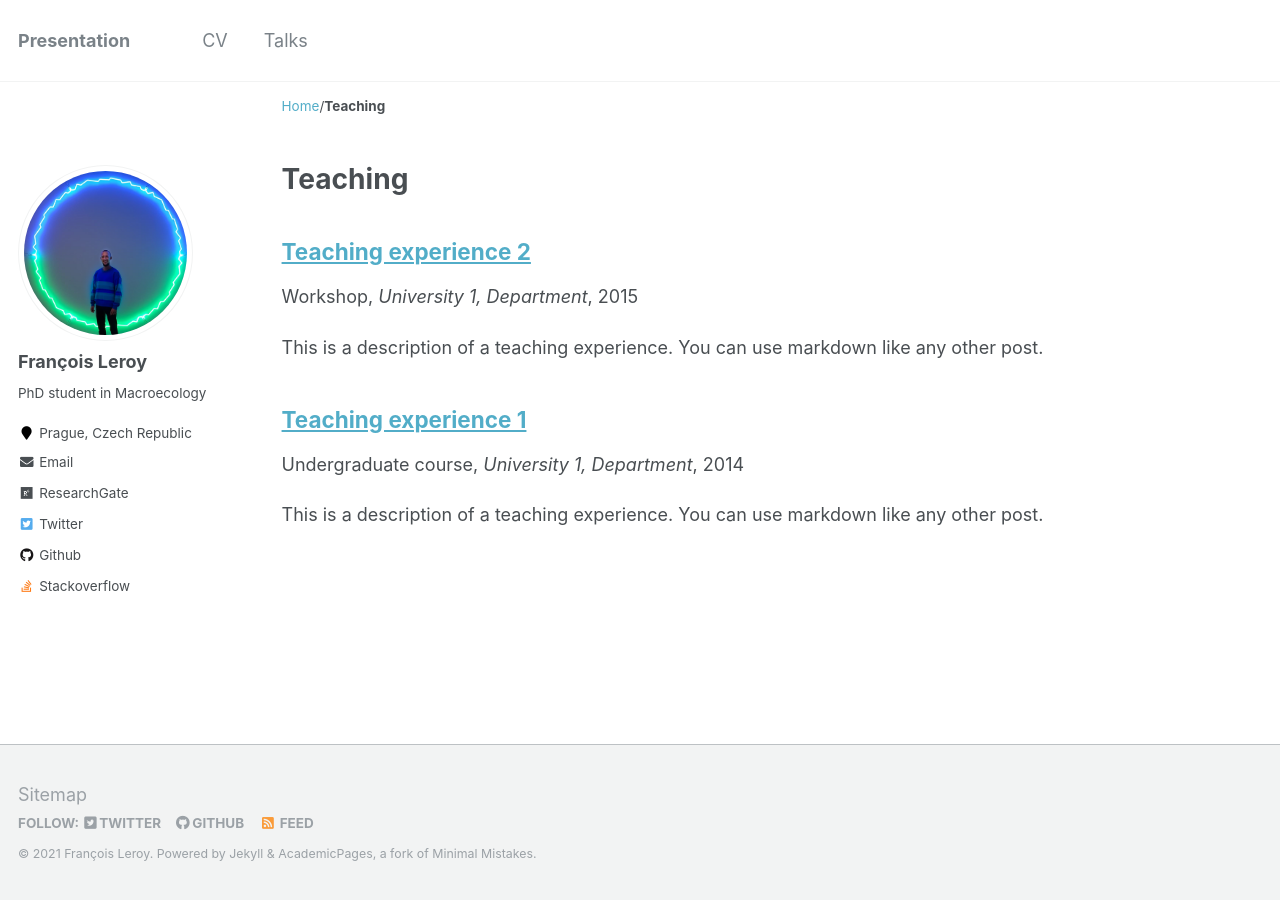
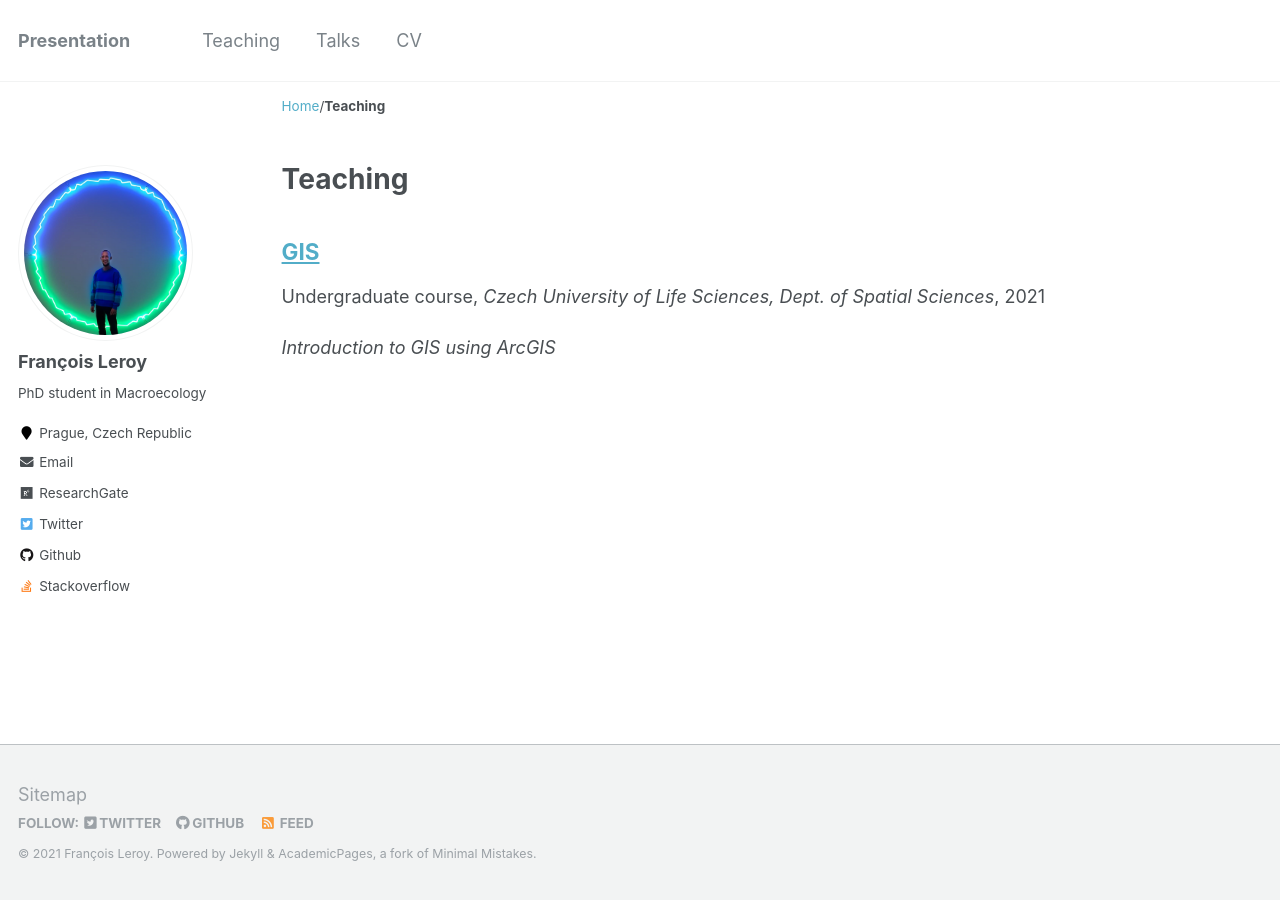
Before and after one commit to FrsLry/FrsLry.github.io, a Jekyll site: the page built from _pages/teaching.html, in a window 1280 px wide. Built offline with Jekyll 4.4.1, drawn with Linux system fonts in a browser that asks for light colours.

Commit message:
Adding teaching tab

```diff
--- a/_teaching/2014-spring-teaching-1.md
+++ b/_teaching/2014-spring-teaching-1.md
@@ -1,20 +1,13 @@
 ---
-title: "Teaching experience 1"
+title: "GIS"
 collection: teaching
 type: "Undergraduate course"
-permalink: /teaching/2014-spring-teaching-1
-venue: "University 1, Department"
-date: 2014-01-01
-location: "City, Country"
+permalink: /teaching/2021-winter-GIS
+venue: "Czech University of Life Sciences, Dept. of Spatial Sciences"
+date: 2021-10-01
+location: "Prague, Czech Republic"
 ---
 
-This is a description of a teaching experience. You can use markdown like any other post.
+*Introduction to GIS using ArcGIS*
 
-Heading 1
-======
-
-Heading 2
-======
-
-Heading 3
-======
+This class aims at giving the theoretical and practical basics of GIS at students who are not familiar with it. I am in charge of the practical works in which I show how to use the main features of ArcGIS (analystic tools, use and export SQL queries to a layer...).
--- a/_teaching/2015-spring-teaching-2.md
+++ /dev/null
@@ -1,20 +0,0 @@
----
-title: "Teaching experience 2"
-collection: teaching
-type: "Workshop"
-permalink: /teaching/2015-spring-teaching-1
-venue: "University 1, Department"
-date: 2015-01-01
-location: "City, Country"
----
-
-This is a description of a teaching experience. You can use markdown like any other post.
-
-Heading 1
-======
-
-Heading 2
-======
-
-Heading 3
-======
```
Also changed, not shown: _data/navigation.yml (+4 -4 lines).
